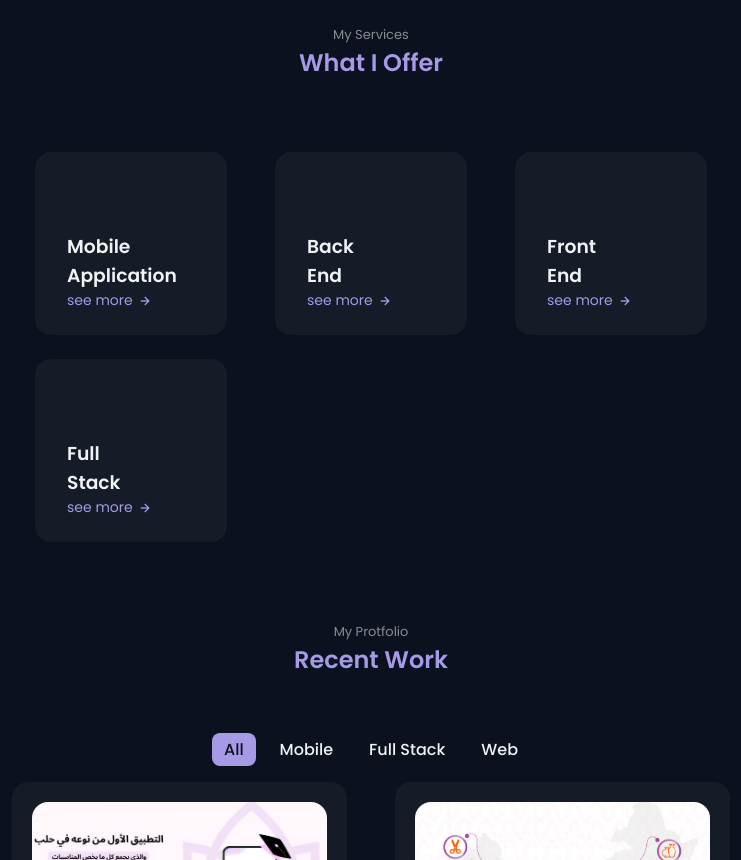
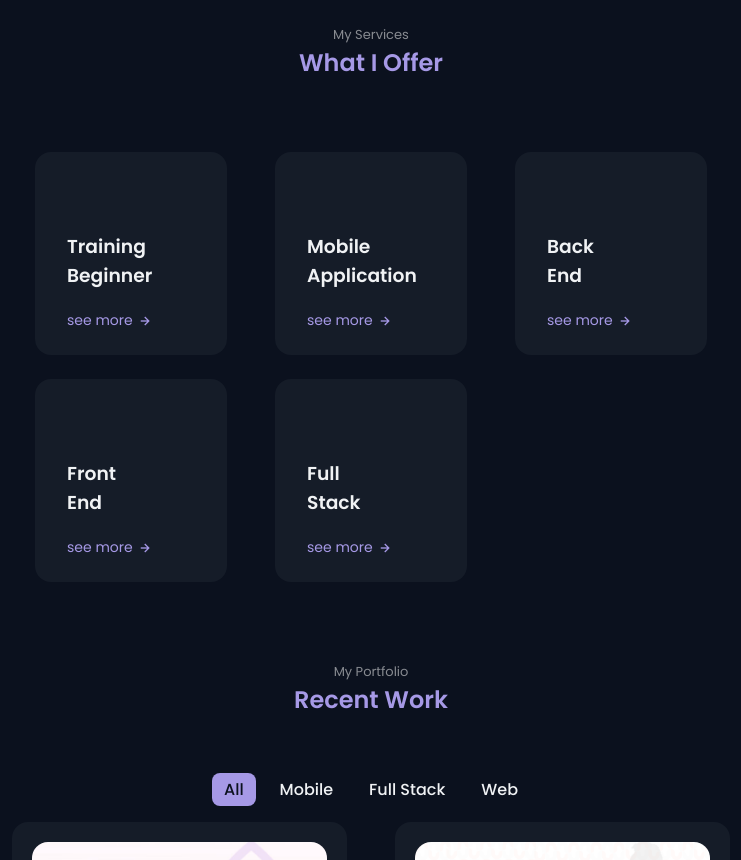
Before and after one commit to Inferno-Team/protfolio, a plain HTML site: page index.html in a window 1280 px wide. Shown: the part 1940-2800 px from the top of the page, without its empty margins (269-1010 px from the left). Drawn offline with nearby package versions, Linux system fonts and the light colour scheme.

Commit message:
generate_service update

```diff
--- a/css/services.css
+++ b/css/services.css
@@ -25,6 +25,7 @@
     align-items: center;
     column-gap: .25rem;
     cursor: pointer;
+    margin-top: 1.25rem;
 }
 
 .services__button:hover .services__icon {
--- a/index.html
+++ b/index.html
@@ -42,8 +42,13 @@
                         </a>
                     </li>
                     <li class="nav__item">
+                        <a href="#service" class="nav__link">
+                            <i class='bx bxs-layer'></i>
+                        </a>
+                    </li>
+                    <li class="nav__item">
                         <a href="#work" class="nav__link">
-                            <i class="bx bx-home-alt"></i>
+                            <i class="bx bx-briefcase-alt-2"></i>
                         </a>
                     </li>
                     <li class="nav__item">
@@ -124,8 +129,8 @@
                     <p class="about__description">
                         Software developer, I create mobile applications using android native java | kotlin and Flutter
                         framework,
-                        for backend I'm using Laravel framework and form frontend I'm using Vue.Js framework.
-                        I've more then 7 years of experience and many open sourced project on my github account.
+                        for backend I'm using Laravel framework and for frontend I'm using Vue.Js framework.
+                        I've more than 7 years of experience and many open sourced project on my github account.
                     </p>
                     <a href="#contact" class="button">Contact Me</a>
                 </div>
@@ -138,7 +143,7 @@
             <div class="skills__container container grid" id="skills__container"></div>
         </section>
         <!-- SERVICES -->
-        <section class="services section">
+        <section class="services section" id="service">
             <span class="section__subtitle">My Services</span>
             <h2 class="section__title">What I Offer</h2>
             <div class="services__container container grid" id="services">
@@ -146,7 +151,7 @@
         </section>
         <!-- Work -->
         <section class="work section" id="work">
-            <span class="section__subtitle">My Protfolio</span>
+            <span class="section__subtitle">My Portfolio</span>
             <h2 class="section__title">Recent Work</h2>
             <div class="work__filters">
                 <span class="work__item active-work" data-filter="all">All</span>
@@ -238,7 +243,8 @@
                     </li>
 
                     <li>
-                        <a href="#testimonial" class="footer__link">Testimonial</a>
+                        <!-- <a href="#testimonial" class="footer__link">Testimonial</a> -->
+                        <a href="#service" class="footer__link">Services</a>
                     </li>
                 </ul>
 
--- a/js/generate_services.js
+++ b/js/generate_services.js
@@ -1,14 +1,30 @@
 export function generate_services() {
-    let services = [{
+    let services = [
+
+        {
+            title: 'Training<br>Beginner',
+            modal: {
+                title: 'Training & Instruction',
+                desc: `Teaching beginner or junior step by step and guiding them into programming world.`,
+                list: [
+                    'Andorid',
+                    'Laravel',
+                    'Vue',
+                    'Flutter'
+                ]
+            }
+        },
+        {
             title: 'Mobile<br>Application',
             modal: {
                 title: 'Mobile Application',
-                desc: 'Native Android application with Java | Kotlin ',
+                desc: `Service with more than 7+ years of experience.<br>
+                        Produce a beautiful and bug-free application.`,
                 list: [
-                    'andorid',
-                    'java',
-                    'kolin',
-                    'flutter'
+                    'Andorid',
+                    'Java',
+                    'Kolin',
+                    'Flutter'
                 ]
             }
         },
@@ -16,11 +32,12 @@ export function generate_services() {
             title: 'Back<br>End',
             modal: {
                 title: 'Back End',
-                desc: 'Native Android application with Java | Kotlin ',
+                desc: `Service with more than 3+ years of experience.<br>
+                Produce a restFul API and GraphQL API well documented.`,
                 list: [
-                    'laravel',
-                    'php',
-                    'node.Js',
+                    'Laravel',
+                    'PHP',
+                    'Node.Js',
                     'JS/TS'
                 ]
             }
@@ -29,11 +46,13 @@ export function generate_services() {
             title: 'Front<br>End',
             modal: {
                 title: 'Front End',
-                desc: 'Native Android application with Java | Kotlin ',
+                desc: `Service with more than 3+ years of experience.<br>
+                Produce a user friendly website.`,
                 list: [
-                    'html',
-                    'css',
-                    'js',
+                    "Vue",
+                    'HTML',
+                    'CSS',
+                    'JS',
                 ]
             }
         },
@@ -41,12 +60,13 @@ export function generate_services() {
             title: 'Full<br>Stack',
             modal: {
                 title: 'Full Stack',
-                desc: 'Native Android application with Java | Kotlin ',
+                desc: `Service with more than 3+ years of experience.<br>
+                Produce a bug-free, beautiful website and well documented`,
                 list: [
-                    'laravel',
-                    'php',
+                    'Laravel',
+                    'PHP',
                     'Vue',
-                    'js'
+                    'JS'
                 ]
             }
         },
--- a/js/script.js
+++ b/js/script.js
@@ -20,18 +20,19 @@ window.addEventListener('scroll', scrolHeader);
 
 /*=============== SCROLL SECTIONS ACTIVE LINK ===============*/
 const sections = document.querySelectorAll('section[id]')
-
+// console.log(sections);
 const scrollActive = () => {
     const scrollY = window.pageYOffset
 
     sections.forEach(current => {
+
         const sectionHeight = current.offsetHeight,
             sectionTop = current.offsetTop - 58,
             sectionId = current.getAttribute('id'),
             sectionsClass = document.querySelector('.nav__menu a[href*=' + sectionId + ']')
-
         if (scrollY > sectionTop && scrollY <= sectionTop + sectionHeight) {
             sectionsClass.classList.add('active-link')
+            // console.log(sectionsClass);
         } else {
             sectionsClass.classList.remove('active-link')
         }
```
